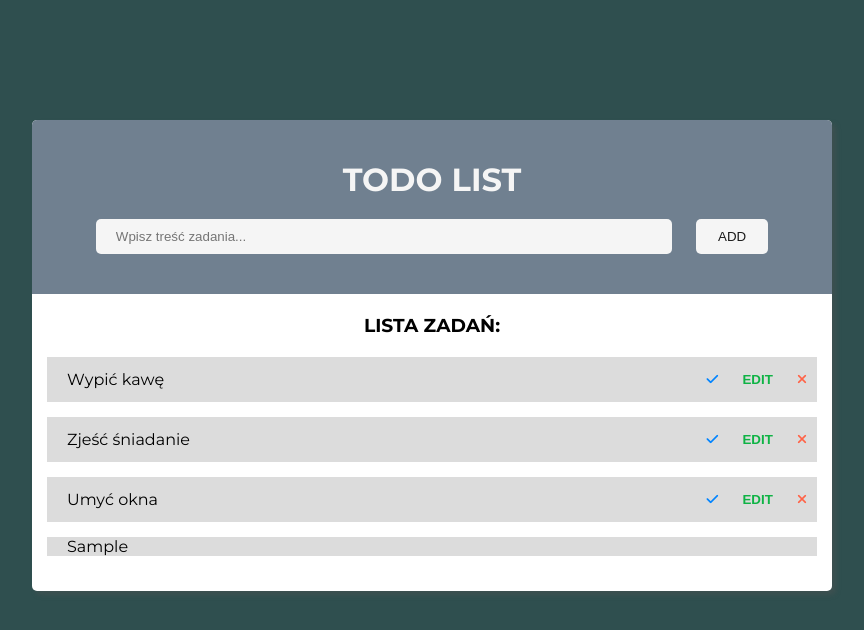
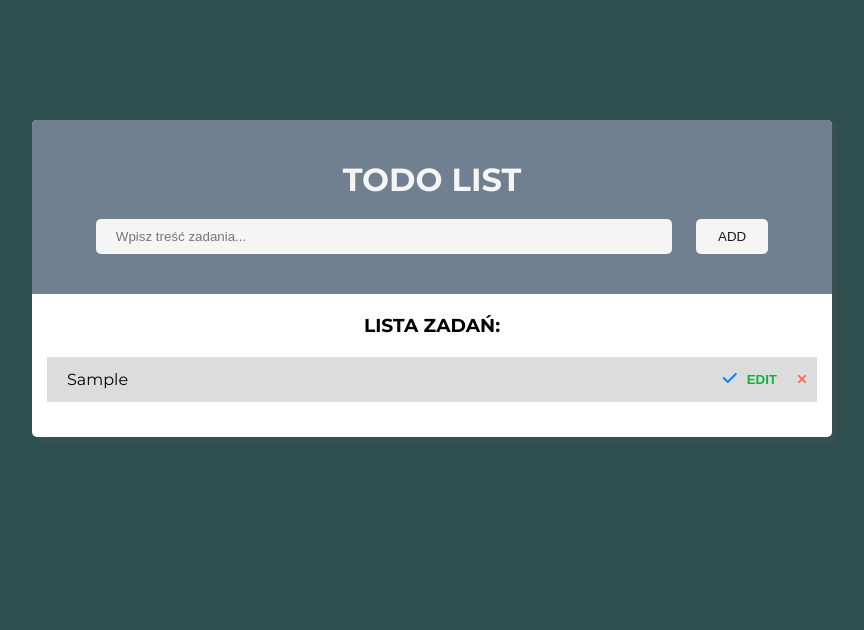
Before and after one commit to tenpiotrekkonieczny/ToDoList, a website: page index.html in a window 1280 px wide. Both pictures are taken after typing "Sample" into the empty fields and a click on the button "ADD". Shown: the whole page, without its empty margins (208-1072 px from the left). Drawn offline with Linux system fonts and the light colour scheme.

Commit message:
adding check, edit, delete tools to the task list

```diff
--- a/index.html
+++ b/index.html
@@ -32,7 +32,7 @@
 				<h3>Lista zadań:</h3>
 				<p class="error-info">Brak zadań na liście.</p>
 				<ul>
-					<li data-id="test1">
+					<!-- <li data-id="test1">
 						Wypić kawę
 						<div class="tools">
 							<button class="complete"><i class="fas fa-check"></i></button>
@@ -55,7 +55,7 @@
 							<button class="edit">EDIT</button>
 							<button class="delete"><i class="fas fa-times"></i></button>
 						</div>
-					</li>
+					</li> -->
 				</ul>
 			</div>
 		</div>
--- a/js/main.js
+++ b/js/main.js
@@ -2,7 +2,7 @@ let todoInput; // miejsce do wpisywania zadania
 let errorInfo; // info o braku zadania
 let addBtn; // przycisk do dodawania zadania
 let uList; // lista zadań
-let newTodo; // nowe zadanie
+// let newTodo; // nowe zadanie
 const main = () => {
   prepareDOMElements();
   prepareDOMEvents();
@@ -21,8 +21,10 @@ const prepareDOMEvents = () => {
 
 const addNewToDo = () => {
   if (todoInput.value !== '') {
-    newTodo = document.createElement('li');
+    const newTodo = document.createElement('li');
     newTodo.textContent = todoInput.value;
+    createToolsArea(newTodo);
+
     uList.append(newTodo);
 
     todoInput.value = '';
@@ -32,4 +34,24 @@ const addNewToDo = () => {
   }
 };
 
+const createToolsArea = (newTodo) => {
+  const toolsPanel = document.createElement('div');
+  toolsPanel.classList.add('tools');
+  newTodo.append(toolsPanel);
+
+  const completeBtn = document.createElement('buttton');
+  completeBtn.classList.add('complete');
+  completeBtn.innerHTML = '<i class="fas fa-check"></i>';
+
+  const editBtn = document.createElement('button');
+  editBtn.classList.add('edit');
+  editBtn.textContent = 'EDIT';
+
+  const deleteBtn = document.createElement('button');
+  deleteBtn.classList.add('delete');
+  deleteBtn.innerHTML = '<i class="fas fa-times"></i>';
+
+  toolsPanel.append(completeBtn, editBtn, deleteBtn);
+};
+
 document.addEventListener('DOMContentLoaded', main);
```
